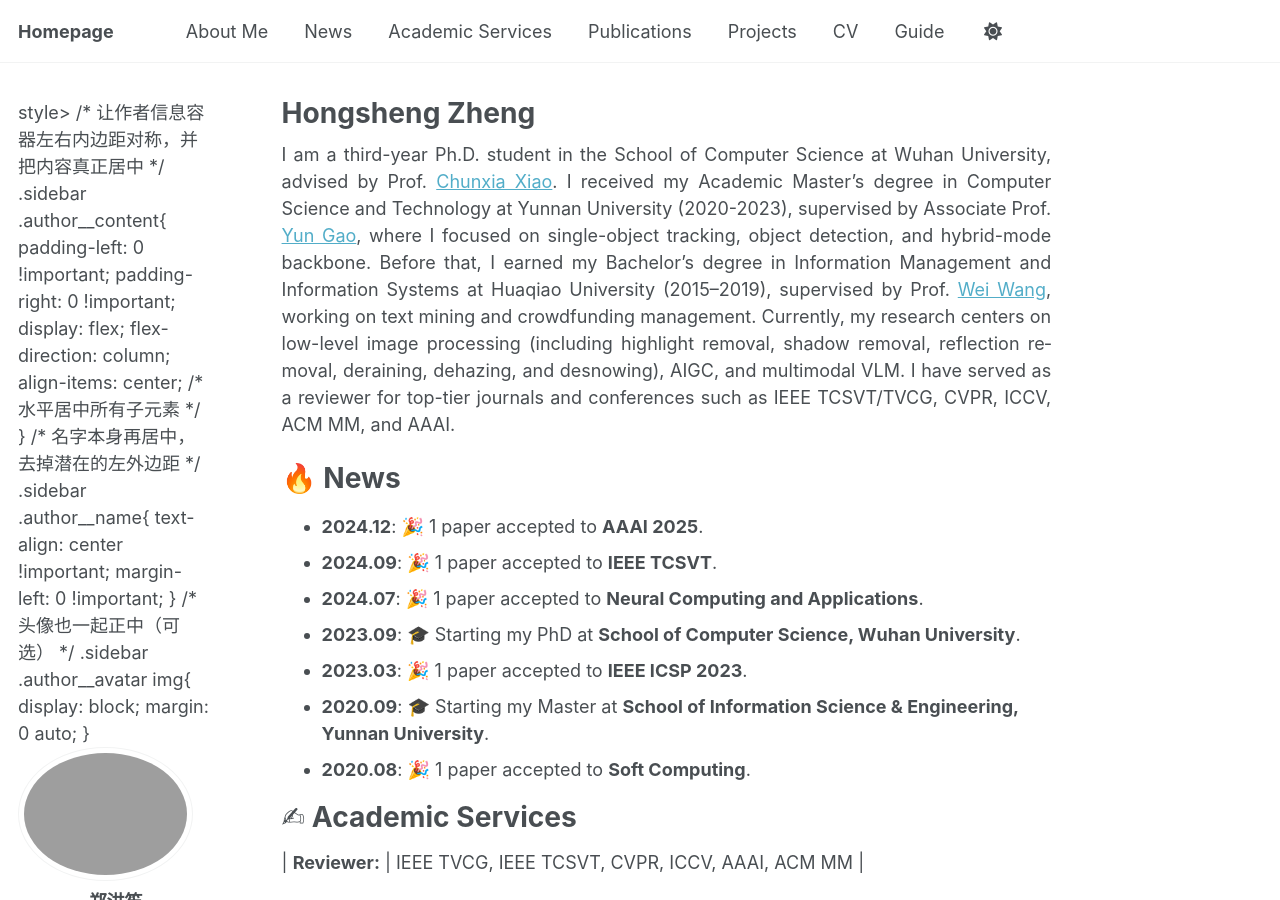
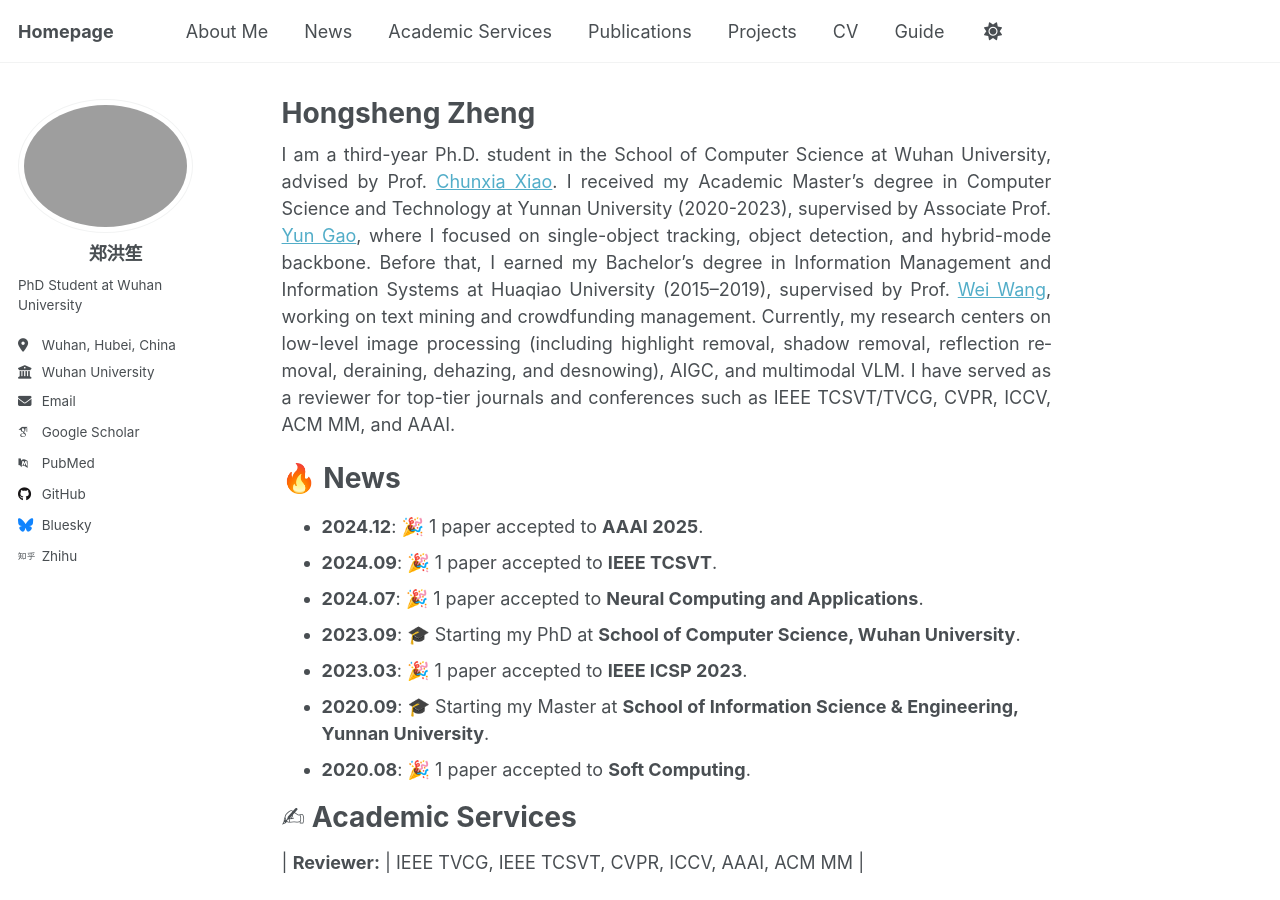
Before and after one commit to hongsheng-Z/hongsheng-Z.github.io, a Jekyll site: the page built from _pages/about.md, in a window 1280 px wide and 900 px high. Built offline with Jekyll 4.4.1, drawn with Linux system fonts in a browser that asks for light colours; some web fonts are replaced; a script that is not in the unit is left out.

Commit message:
Update author-profile.html

```diff
--- a/_includes/author-profile.html
+++ b/_includes/author-profile.html
@@ -3,28 +3,6 @@
 {% if page.author and site.data.authors[page.author] %}
   {% assign author = site.data.authors[page.author] %}{% else %}{% assign author = site.author %}
 {% endif %}
-style>
-/* 让作者信息容器左右内边距对称，并把内容真正居中 */
-.sidebar .author__content{
-  padding-left: 0 !important;
-  padding-right: 0 !important;
-  display: flex;
-  flex-direction: column;
-  align-items: center;       /* 水平居中所有子元素 */
-}
-
-/* 名字本身再居中，去掉潜在的左外边距 */
-.sidebar .author__name{
-  text-align: center !important;
-  margin-left: 0 !important;
-}
-
-/* 头像也一起正中（可选） */
-.sidebar .author__avatar img{
-  display: block;
-  margin: 0 auto;
-}
-</style>
 
 <div itemscope itemtype="http://schema.org/Person">
 
```
